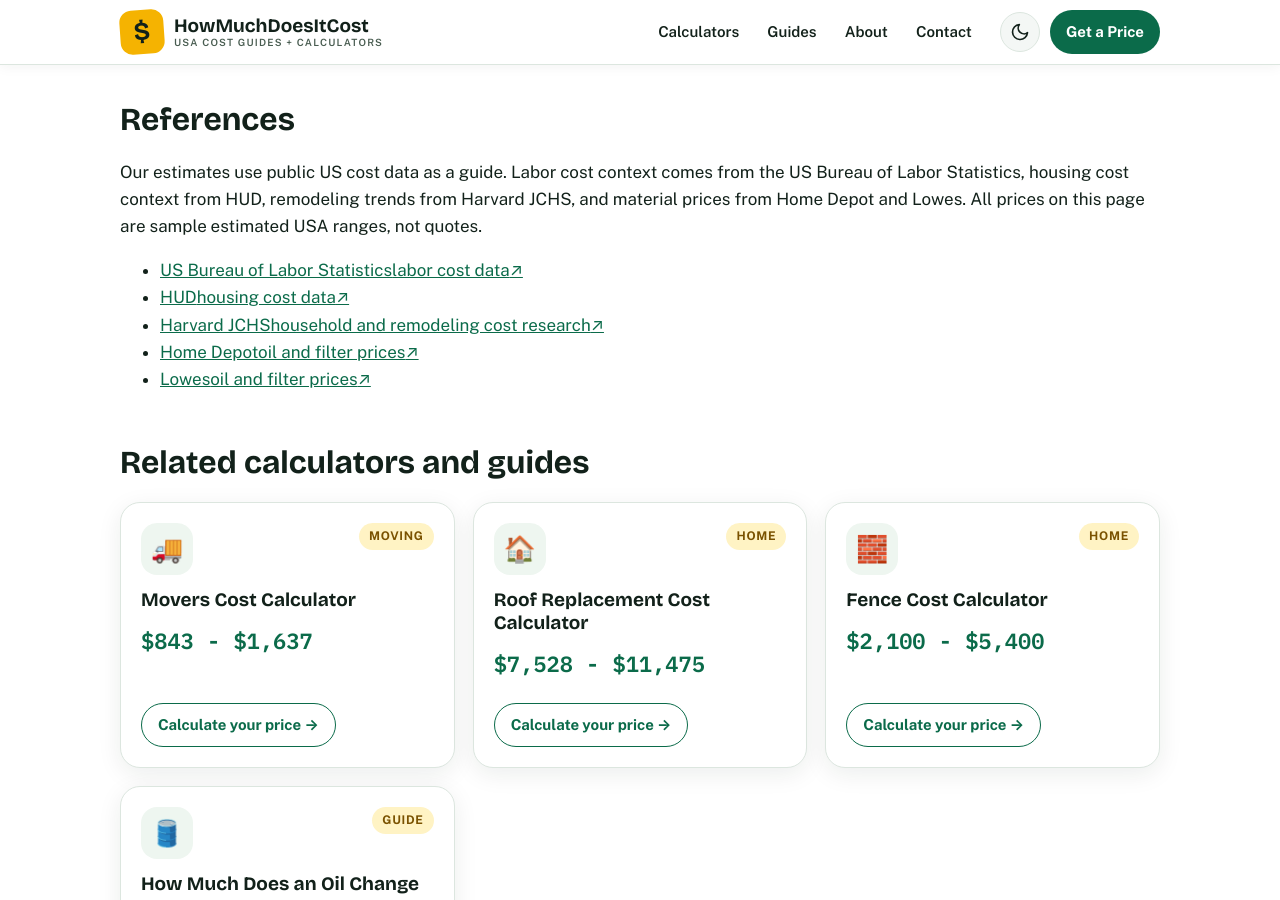
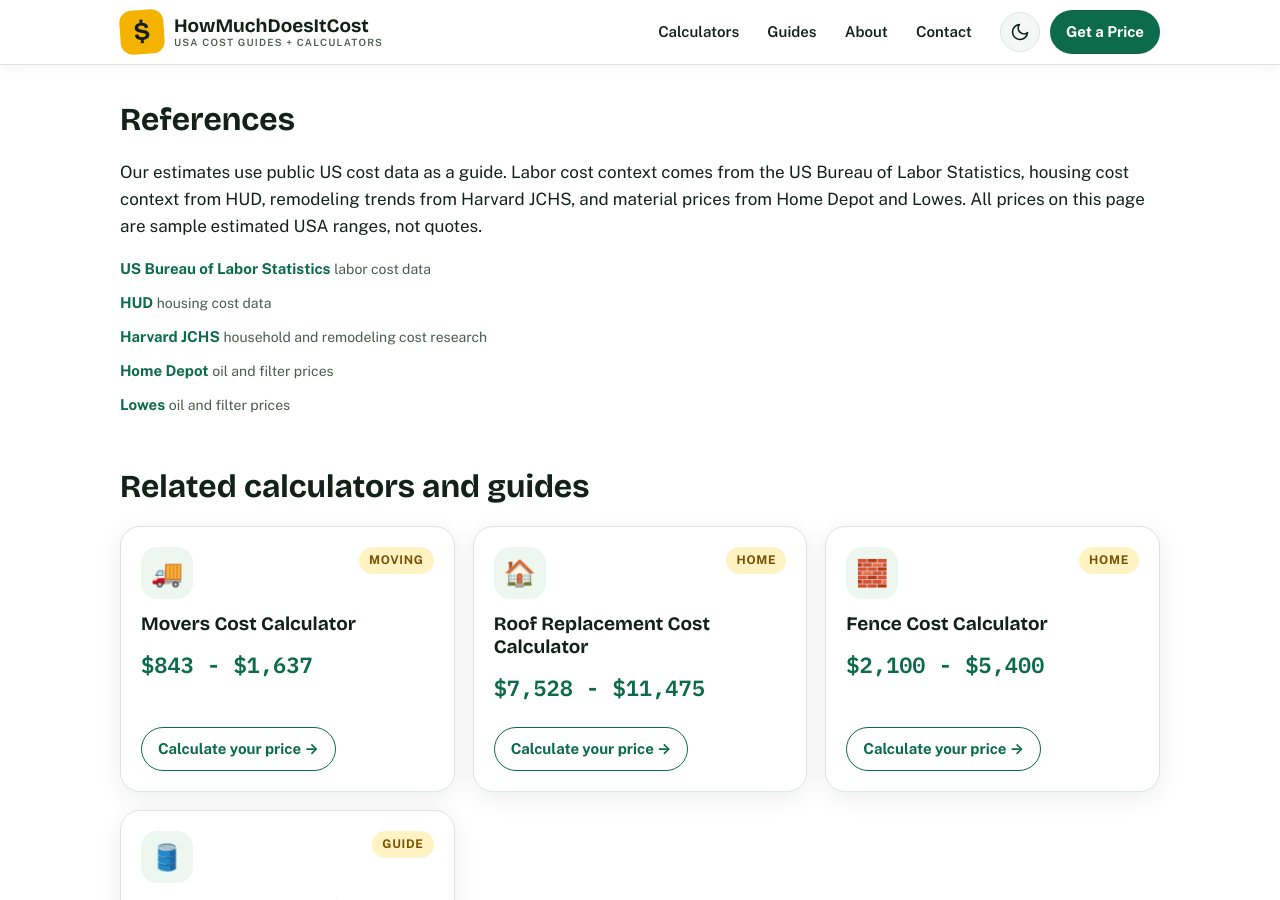
Before and after one commit to zaidmeo09-dhangal/howmuchdoesitcostusa, a Jekyll site: the page built from oil-change-cost-calculator.md, in a window 1280 px wide and 900 px high, scrolled down 3794 px. Built offline with Jekyll 4.4.1, drawn with Linux system fonts in a browser that asks for light colours.

Commit message:
Initial deploy: add oil-change-cost-calculator.md

```diff
--- a/oil-change-cost-calculator.md
+++ b/oil-change-cost-calculator.md
@@ -228,13 +228,13 @@ schema: |
 
   <h2>References</h2>
   <p>Our estimates use public US cost data as a guide. Labor cost context comes from the US Bureau of Labor Statistics, housing cost context from HUD, remodeling trends from Harvard JCHS, and material prices from Home Depot and Lowes. All prices on this page are sample estimated USA ranges, not quotes.</p>
-  <ul class="ref-chips">
-  <li><a class="ref-chip" href="https://www.bls.gov/" rel="noopener"><span class="ref-name">US Bureau of Labor Statistics</span><span class="ref-note">labor cost data</span><span class="ref-arrow" aria-hidden="true">&nearr;</span></a></li>
-  <li><a class="ref-chip" href="https://www.hud.gov/" rel="noopener"><span class="ref-name">HUD</span><span class="ref-note">housing cost data</span><span class="ref-arrow" aria-hidden="true">&nearr;</span></a></li>
-  <li><a class="ref-chip" href="https://www.jchs.harvard.edu/" rel="noopener"><span class="ref-name">Harvard JCHS</span><span class="ref-note">household and remodeling cost research</span><span class="ref-arrow" aria-hidden="true">&nearr;</span></a></li>
-  <li><a class="ref-chip" href="https://www.homedepot.com/" rel="noopener"><span class="ref-name">Home Depot</span><span class="ref-note">oil and filter prices</span><span class="ref-arrow" aria-hidden="true">&nearr;</span></a></li>
-  <li><a class="ref-chip" href="https://www.lowes.com/" rel="noopener"><span class="ref-name">Lowes</span><span class="ref-note">oil and filter prices</span><span class="ref-arrow" aria-hidden="true">&nearr;</span></a></li>
-</ul>
+  <div class="refs">
+  <p><a href="https://www.bls.gov/" target="_blank" rel="noopener">US Bureau of Labor Statistics</a> <span class="ref-note">labor cost data</span></p>
+  <p><a href="https://www.hud.gov/" target="_blank" rel="noopener">HUD</a> <span class="ref-note">housing cost data</span></p>
+  <p><a href="https://www.jchs.harvard.edu/" target="_blank" rel="noopener">Harvard JCHS</a> <span class="ref-note">household and remodeling cost research</span></p>
+  <p><a href="https://www.homedepot.com/" target="_blank" rel="noopener">Home Depot</a> <span class="ref-note">oil and filter prices</span></p>
+  <p><a href="https://www.lowes.com/" target="_blank" rel="noopener">Lowes</a> <span class="ref-note">oil and filter prices</span></p>
+  </div>
 
   <h2>Related calculators and guides</h2>
   <div class="grid related-grid">
```
